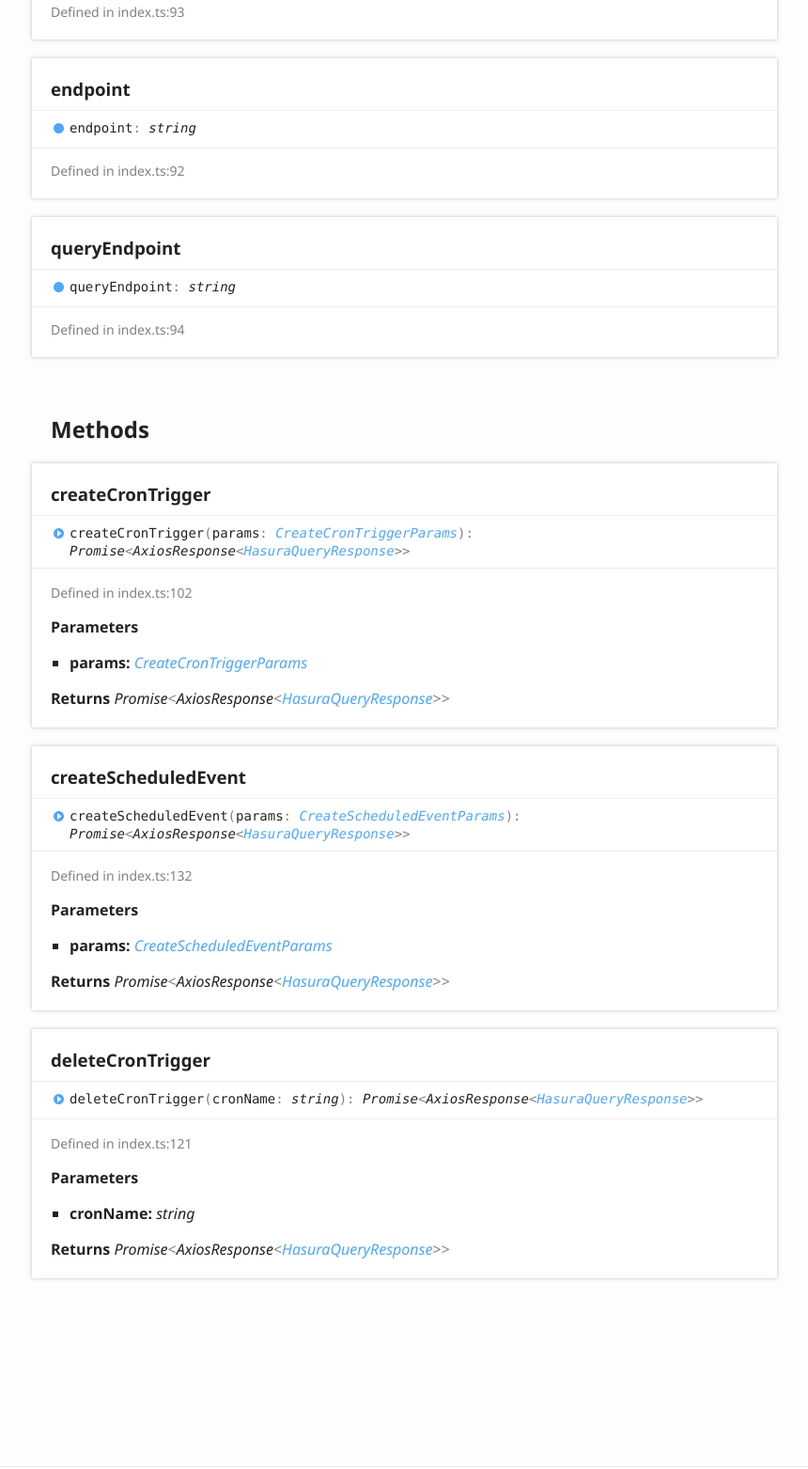
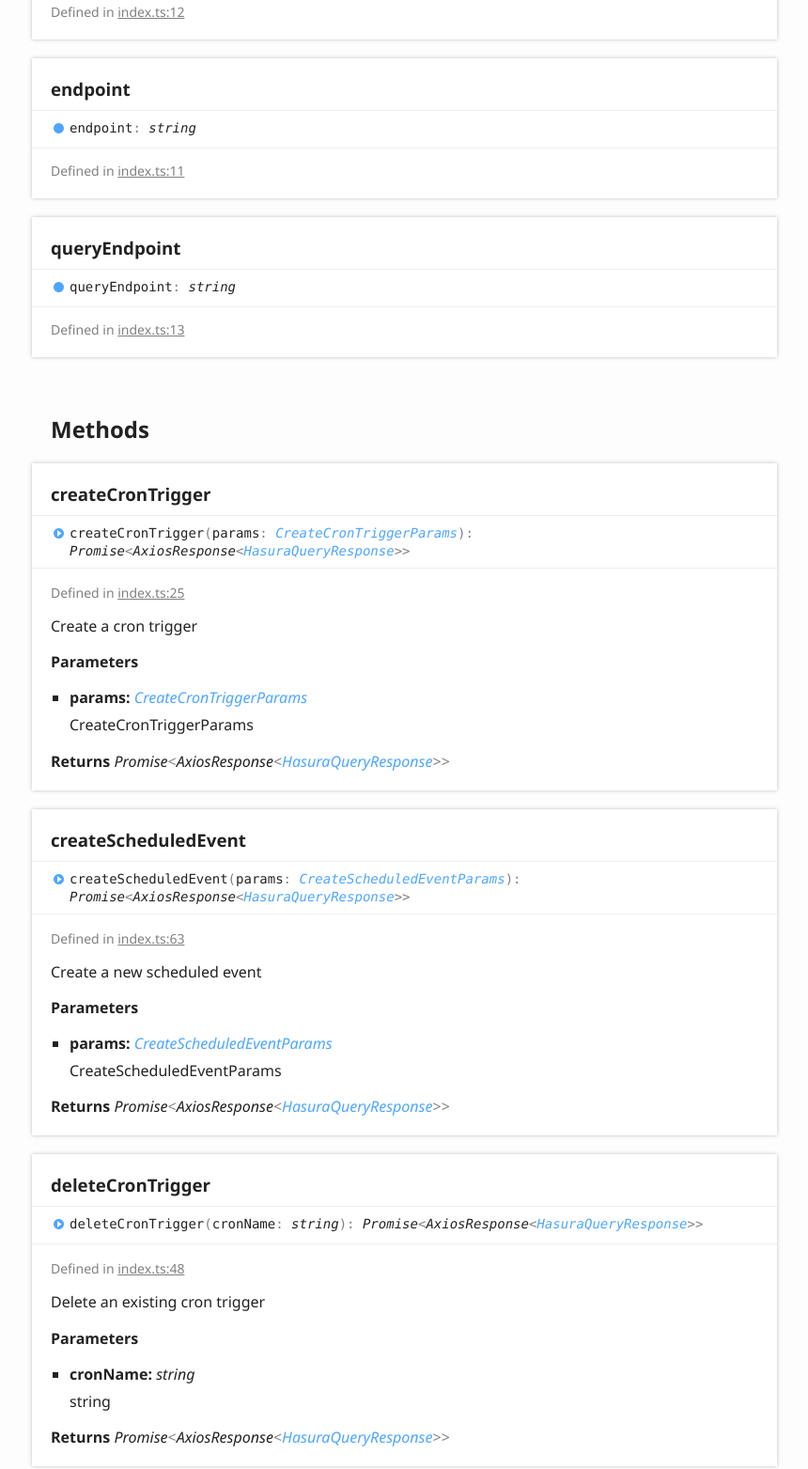
Before and after one commit to aaronhayes/hasura-sdk, a plain HTML site: page classes/hasura.html in a window 1280 px wide. Shown: the part 1325-2888 px from the top of the page at 94% size, without its empty margins (6-866 px from the left). Drawn offline with Linux system fonts and the light colour scheme.

Commit message:
[ci skip] Updates

```diff
--- a/classes/hasura.html
+++ b/classes/hasura.html
@@ -115,7 +115,7 @@
 						<li class="tsd-description">
 							<aside class="tsd-sources">
 								<ul>
-									<li>Defined in index.ts:94</li>
+									<li>Defined in <a href="https://github.com/aaronhayes/hasura-sdk/blob/e4194c2/src/index.ts#L13">index.ts:13</a></li>
 								</ul>
 							</aside>
 							<h4 class="tsd-parameters-title">Parameters</h4>
@@ -137,7 +137,7 @@
 					<div class="tsd-signature tsd-kind-icon">admin<wbr>Secret<span class="tsd-signature-symbol">:</span> <span class="tsd-signature-type">string</span></div>
 					<aside class="tsd-sources">
 						<ul>
-							<li>Defined in index.ts:93</li>
+							<li>Defined in <a href="https://github.com/aaronhayes/hasura-sdk/blob/e4194c2/src/index.ts#L12">index.ts:12</a></li>
 						</ul>
 					</aside>
 				</section>
@@ -147,7 +147,7 @@
 					<div class="tsd-signature tsd-kind-icon">endpoint<span class="tsd-signature-symbol">:</span> <span class="tsd-signature-type">string</span></div>
 					<aside class="tsd-sources">
 						<ul>
-							<li>Defined in index.ts:92</li>
+							<li>Defined in <a href="https://github.com/aaronhayes/hasura-sdk/blob/e4194c2/src/index.ts#L11">index.ts:11</a></li>
 						</ul>
 					</aside>
 				</section>
@@ -157,7 +157,7 @@
 					<div class="tsd-signature tsd-kind-icon">query<wbr>Endpoint<span class="tsd-signature-symbol">:</span> <span class="tsd-signature-type">string</span></div>
 					<aside class="tsd-sources">
 						<ul>
-							<li>Defined in index.ts:94</li>
+							<li>Defined in <a href="https://github.com/aaronhayes/hasura-sdk/blob/e4194c2/src/index.ts#L13">index.ts:13</a></li>
 						</ul>
 					</aside>
 				</section>
@@ -174,13 +174,21 @@
 						<li class="tsd-description">
 							<aside class="tsd-sources">
 								<ul>
-									<li>Defined in index.ts:102</li>
+									<li>Defined in <a href="https://github.com/aaronhayes/hasura-sdk/blob/e4194c2/src/index.ts#L25">index.ts:25</a></li>
 								</ul>
 							</aside>
+							<div class="tsd-comment tsd-typography">
+								<div class="lead">
+									<p>Create a cron trigger</p>
+								</div>
+							</div>
 							<h4 class="tsd-parameters-title">Parameters</h4>
 							<ul class="tsd-parameters">
 								<li>
 									<h5>params: <a href="../globals.html#createcrontriggerparams" class="tsd-signature-type">CreateCronTriggerParams</a></h5>
+									<div class="tsd-comment tsd-typography">
+										<p>CreateCronTriggerParams</p>
+									</div>
 								</li>
 							</ul>
 							<h4 class="tsd-returns-title">Returns <span class="tsd-signature-type">Promise</span><span class="tsd-signature-symbol">&lt;</span><span class="tsd-signature-type">AxiosResponse</span><span class="tsd-signature-symbol">&lt;</span><a href="../globals.html#hasuraqueryresponse" class="tsd-signature-type">HasuraQueryResponse</a><span class="tsd-signature-symbol">&gt;</span><span class="tsd-signature-symbol">&gt;</span></h4>
@@ -197,13 +205,21 @@
 						<li class="tsd-description">
 							<aside class="tsd-sources">
 								<ul>
-									<li>Defined in index.ts:132</li>
+									<li>Defined in <a href="https://github.com/aaronhayes/hasura-sdk/blob/e4194c2/src/index.ts#L63">index.ts:63</a></li>
 								</ul>
 							</aside>
+							<div class="tsd-comment tsd-typography">
+								<div class="lead">
+									<p>Create a new scheduled event</p>
+								</div>
+							</div>
 							<h4 class="tsd-parameters-title">Parameters</h4>
 							<ul class="tsd-parameters">
 								<li>
 									<h5>params: <a href="../globals.html#createscheduledeventparams" class="tsd-signature-type">CreateScheduledEventParams</a></h5>
+									<div class="tsd-comment tsd-typography">
+										<p>CreateScheduledEventParams</p>
+									</div>
 								</li>
 							</ul>
 							<h4 class="tsd-returns-title">Returns <span class="tsd-signature-type">Promise</span><span class="tsd-signature-symbol">&lt;</span><span class="tsd-signature-type">AxiosResponse</span><span class="tsd-signature-symbol">&lt;</span><a href="../globals.html#hasuraqueryresponse" class="tsd-signature-type">HasuraQueryResponse</a><span class="tsd-signature-symbol">&gt;</span><span class="tsd-signature-symbol">&gt;</span></h4>
@@ -220,13 +236,21 @@
 						<li class="tsd-description">
 							<aside class="tsd-sources">
 								<ul>
-									<li>Defined in index.ts:121</li>
+									<li>Defined in <a href="https://github.com/aaronhayes/hasura-sdk/blob/e4194c2/src/index.ts#L48">index.ts:48</a></li>
 								</ul>
 							</aside>
+							<div class="tsd-comment tsd-typography">
+								<div class="lead">
+									<p>Delete an existing cron trigger</p>
+								</div>
+							</div>
 							<h4 class="tsd-parameters-title">Parameters</h4>
 							<ul class="tsd-parameters">
 								<li>
 									<h5>cronName: <span class="tsd-signature-type">string</span></h5>
+									<div class="tsd-comment tsd-typography">
+										<p>string</p>
+									</div>
 								</li>
 							</ul>
 							<h4 class="tsd-returns-title">Returns <span class="tsd-signature-type">Promise</span><span class="tsd-signature-symbol">&lt;</span><span class="tsd-signature-type">AxiosResponse</span><span class="tsd-signature-symbol">&lt;</span><a href="../globals.html#hasuraqueryresponse" class="tsd-signature-type">HasuraQueryResponse</a><span class="tsd-signature-symbol">&gt;</span><span class="tsd-signature-symbol">&gt;</span></h4>
```
Also changed, not shown: assets/js/search.json (+1 -1 lines), globals.html (+11 -11 lines), index.html (+5 -2 lines).
